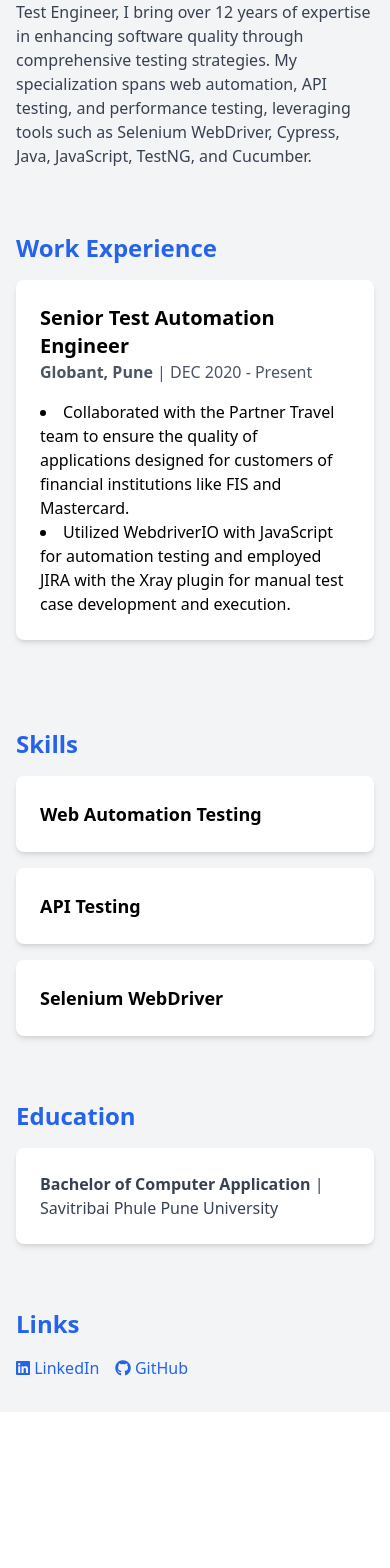
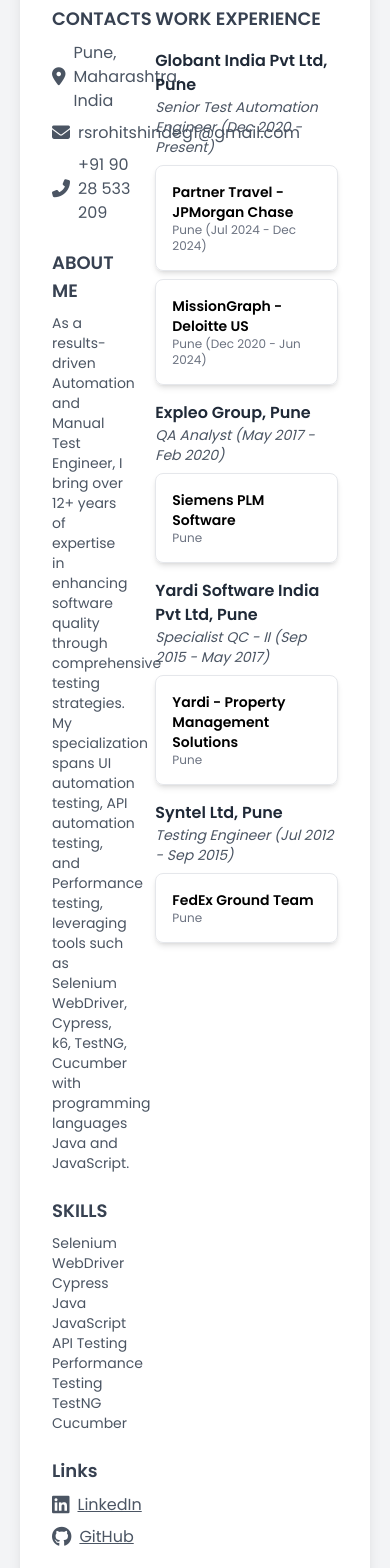
Before and after one commit to rsrohit/resume-rohit-shinde, a Vue app: page / in a window 390 px wide. Shown: the part 220-1788 px from the top of the page. Before the commit the page ends 1632 px from the top, so only its background shows below. Built offline with nearby package versions, Linux system fonts and the light colour scheme.

Commit message:
Updated the page with new styles and data for multiple experiences

```diff
--- a/src/App.vue
+++ b/src/App.vue
@@ -1,79 +1,163 @@
 <template>
-  <div class="font-sans bg-gray-100">
-    <!-- Header Section -->
-    <header class="bg-blue-600 text-white py-6 text-center">
-      <h1 class="text-4xl font-bold">Rohit Shinde</h1>
-      <p class="text-xl">Senior Test Automation Engineer</p>
+  <div class="min-h-screen bg-gray-100 flex justify-center py-10 px-5">
+    <div class="max-w-4xl w-full bg-white shadow-lg rounded-lg p-8">
+      <header class="text-left border-b pb-6">
+        <h1 class="text-4xl font-bold text-gray-900">ROHIT SHINDE</h1>
+        <p class="text-lg text-gray-600 mt-2">SENIOR TEST AUTOMATION ENGINEER</p>
       </header>
 
-    <!-- About Me Section -->
-    <section class="container mx-auto px-4 py-8">
-      <h2 class="text-2xl font-bold text-blue-600 mb-4">About Me</h2>
-      <p class="text-gray-700">
-        As a results-driven Automation and Manual Test Engineer, I bring over 12 years of expertise in enhancing software quality through comprehensive testing strategies. My specialization spans web automation, API testing, and performance testing, leveraging tools such as Selenium WebDriver, Cypress, Java, JavaScript, TestNG, and Cucumber.
+      <div class="grid grid-cols-3 gap-6 mt-6">
+        <!-- Left Column -->
+        <div class="col-span-1 space-y-6">
+          <section>
+            <h2 class="text-lg font-semibold text-gray-700">CONTACTS</h2>
+            <div class="mt-2 space-y-2">
+              <div class="flex items-center text-gray-600">
+                <i class="fas fa-map-marker-alt text-lg mr-2"></i>
+                <span>Pune, Maharashtra, India</span>
+              </div>
+              <div class="flex items-center text-gray-600">
+                <i class="fas fa-envelope text-lg mr-2"></i>
+                <span>rsrohitshindeg1@gmail.com</span>
+              </div>
+              <div class="flex items-center text-gray-600">
+                <i class="fas fa-phone-alt text-lg mr-2"></i>
+                <span>+91 90 28 533 209</span>
+              </div>
+            </div>
+          </section>
+
+          <section>
+            <h2 class="text-lg font-semibold text-gray-700">ABOUT ME</h2>
+            <p class="text-gray-600 mt-2 text-sm">
+              As a results-driven Automation and Manual Test Engineer, I bring over 12+ years of expertise in enhancing
+              software quality through comprehensive testing strategies. My specialization spans UI automation testing,
+              API automation testing, and Performance testing, leveraging tools such as Selenium WebDriver, Cypress, k6,
+              TestNG, Cucumber with programming languages Java and JavaScript.
             </p>
           </section>
 
-    <!-- Work Experience Section -->
-    <section class="container mx-auto px-4 py-8">
-      <h2 class="text-2xl font-bold text-blue-600 mb-4">Work Experience</h2>
-      <div class="bg-white shadow-md rounded-lg p-6 mb-6">
-        <h3 class="text-xl font-semibold">Senior Test Automation Engineer</h3>
-        <p class="text-gray-600"><strong>Globant, Pune</strong> | DEC 2020 - Present</p>
-        <ul class="list-disc list-inside mt-4">
-          <li>Collaborated with the Partner Travel team to ensure the quality of applications designed for customers of financial institutions like FIS and Mastercard.</li>
-          <li>Utilized WebdriverIO with JavaScript for automation testing and employed JIRA with the Xray plugin for manual test case development and execution.</li>
-        </ul>
-      </div>
-      <!-- Add more job entries here -->
-    </section>
-
-    <!-- Skills Section -->
-    <section class="container mx-auto px-4 py-8">
-      <h2 class="text-2xl font-bold text-blue-600 mb-4">Skills</h2>
-      <div class="grid grid-cols-1 md:grid-cols-2 lg:grid-cols-3 gap-4">
-        <div class="bg-white shadow-md rounded-lg p-6">
-          <h3 class="text-lg font-semibold">Web Automation Testing</h3>
-        </div>
-        <div class="bg-white shadow-md rounded-lg p-6">
-          <h3 class="text-lg font-semibold">API Testing</h3>
-        </div>
-        <div class="bg-white shadow-md rounded-lg p-6">
-          <h3 class="text-lg font-semibold">Selenium WebDriver</h3>
-        </div>
-        <!-- Add more skills here -->
+          <section>
+            <h2 class="text-lg font-semibold text-gray-700">SKILLS</h2>
+            <div class="mt-2">
+              <p class="text-gray-600 text-sm">Selenium WebDriver</p>
+              <p class="text-gray-600 text-sm">Cypress</p>
+              <p class="text-gray-600 text-sm">Java</p>
+              <p class="text-gray-600 text-sm">JavaScript</p>
+              <p class="text-gray-600 text-sm">API Testing</p>
+              <p class="text-gray-600 text-sm">Performance Testing</p>
+              <p class="text-gray-600 text-sm">TestNG</p>
+              <p class="text-gray-600 text-sm">Cucumber</p>
             </div>
           </section>
 
-    <!-- Education Section -->
-    <section class="container mx-auto px-4 py-8">
-      <h2 class="text-2xl font-bold text-blue-600 mb-4">Education</h2>
-      <div class="bg-white shadow-md rounded-lg p-6">
-        <p class="text-gray-700"><strong>Bachelor of Computer Application</strong> | Savitribai Phule Pune University</p>
-      </div>
-    </section>
-
-    <!-- Links Section -->
-    <section class="container mx-auto px-4 py-8">
-      <h2 class="text-2xl font-bold text-blue-600 mb-4">Links</h2>
-      <div class="flex space-x-4">
-        <a href="https://linkedin.com/in/rohit-shinde-498a05a7" target="_blank" class="text-blue-600 hover:underline">
-          <i class="fab fa-linkedin"></i> LinkedIn
+          <section>
+            <h2 class="text-lg font-semibold text-gray-700">Links</h2>
+            <div class="mt-2 space-y-2">
+              <a href="https://linkedin.com/in/rohit-shinde-498a05a7" target="_blank"
+                class="flex items-center text-gray-600 hover:text-blue-600 transition duration-300">
+                <i class="fab fa-linkedin text-xl mr-2"></i>
+                <span class="underline">LinkedIn</span>
               </a>
-        <a href="https://github.com/rsrohit" target="_blank" class="text-blue-600 hover:underline">
-          <i class="fab fa-github"></i> GitHub
+              <a href="https://github.com/rsrohit" target="_blank"
+                class="flex items-center text-gray-600 hover:text-gray-900 transition duration-300">
+                <i class="fab fa-github text-xl mr-2"></i>
+                <span class="underline">GitHub</span>
               </a>
             </div>
           </section>
         </div>
+
+        <!-- Right Column -->
+        <div class="col-span-2">
+          <section>
+            <h2 class="text-lg font-semibold text-gray-700">WORK EXPERIENCE</h2>
+
+            <div v-if="isLoading" class="flex justify-center mt-4">
+              <span class="text-gray-500 text-sm">Loading experience...</span>
+            </div>
+
+            <div v-else class="mt-4 space-y-4">
+              <div v-for="company in workExperience" :key="company.id">
+                <h3 class="text-md font-semibold text-gray-800">{{ company.name }}</h3>
+                <p class="text-sm text-gray-600 italic">{{ company.position }} ({{ company.period }})</p>
+                <div v-for="project in company.projects" :key="project.project" @click="openModal(project)"
+                  class="cursor-pointer p-4 border rounded-lg shadow-md hover:shadow-lg hover:bg-gray-50 transition mt-2">
+                  <p class="text-sm font-semibold">{{ project.project }}</p>
+                  <p class="text-xs text-gray-500">{{ project.location }}</p>
+                </div>
+              </div>
+            </div>
+          </section>
+        </div>
+      </div>
+    </div>
+
+    <!-- Modal for Work Experience Details -->
+    <div v-if="showModal" class="fixed inset-0 flex items-center justify-center bg-gray-900 bg-opacity-50">
+      <div class="bg-white w-3/4 max-w-lg rounded-lg p-6 shadow-lg max-h-[80vh] overflow-y-auto relative">
+        <button @click="closeModal" class="absolute top-4 right-4 text-gray-600" aria-label="Close Modal">✖</button>
+        <h2 class="text-xl font-bold text-gray-900 text-center">{{ selectedExperience.project }}</h2>
+        <p class="text-gray-600 text-sm text-center">{{ selectedExperience.location }}</p>
+        <div class="mt-4">
+          <ul class="list-disc text-gray-600 text-sm mt-2 ml-4">
+            <li v-for="point in selectedExperience.details" :key="point">{{ point }}</li>
+          </ul>
+          <h3 class="text-md font-semibold text-gray-800 mt-4">Skills Used</h3>
+          <p class="text-gray-600 text-sm">{{ selectedExperience.skills }}</p>
+        </div>
+      </div>
+    </div>
+  </div>
 </template>
 
 <script>
+import experienceData from "@/experienceData.js";
+
 export default {
-  name: 'App',
+  name: "ResumePage",
+  data() {
+    return {
+      showModal: false,
+      selectedExperience: {},
+      workExperience: [], // Empty initially
+      isLoading: true
+    };
+  },
+  mounted() {
+    // Simulating an API request with a delay
+    setTimeout(() => {
+      this.workExperience = experienceData;
+      this.isLoading = false;
+    }, 1000);
+  },
+  methods: {
+    openModal(company) {
+      this.selectedExperience = company;
+      this.showModal = true;
+    },
+    closeModal() {
+      this.showModal = false;
     }
+  }
+};
 </script>
 
+
 <style>
-/* Add custom styles if needed */
+@import url('https://fonts.googleapis.com/css2?family=Poppins:wght@300;400;600&display=swap');
+
+body {
+  font-family: 'Poppins', sans-serif;
+}
+
+.fade-enter-active,
+.fade-leave-active {
+  transition: opacity 0.3s;
+}
+
+.fade-enter,
+.fade-leave-to {
+  opacity: 0;
+}
 </style>
--- /dev/null
+++ b/src/experienceData.js
@@ -0,0 +1,96 @@
+// src/experienceData.js
+export default [
+    {
+        id: "globant",
+        name: "Globant India Pvt Ltd, Pune",
+        position: "Senior Test Automation Engineer",
+        period: "Dec 2020 - Present",
+        projects: [
+            {
+                project: "Partner Travel - JPMorgan Chase",
+                location: "Pune (Jul 2024 - Dec 2024)",
+                details: [
+                    "Ensured quality for Partner Travel applications supporting financial institutions like FIS and Mastercard.",
+                    "Used WebdriverIO with JavaScript for automation testing.",
+                    "Developed test plans and executed manual/automated testing.",
+                    "Maintained test documentation in JIRA and Confluence."
+                ],
+                skills: "WebdriverIO, JavaScript, JIRA, Xray, Confluence"
+            },
+            {
+                project: "MissionGraph - Deloitte US",
+                location: "Pune (Dec 2020 - Jun 2024)",
+                details: [
+                    "Led the QA efforts on the MissionGraph project, a robust big data ingestion and analytics platform developed for Deloitte.",
+                    "Spearheaded the implementation of automated software testing solutions, boosting test coverage by over 300% and elevating automated vs. manual coverage from 13% to 63%.",
+                    "Developed and maintained a suite of end-to-end (E2E) and API integration tests using the Cypress.io framework, ensuring comprehensive validation of platform functionality and interactions.",
+                    "Established seamless API integration with Cypress.io, GitHub, and Microsoft Teams, enabling immediate test result notifications and comments on Teams channels.",
+                    "Devised robust workflows utilizing GitHub Actions for SonarQube analysis and code coverage assessment across NodeJS, Python, and Java projects.",
+                    "Implemented hourly health check test runs to proactively monitor the health of staging, production environments, and the development environment data pipeline, enabling timely alerts and prompt corrective actions.",
+                    "Automated scripted load tests using Jenkins and K6, enhancing load testing efficiency and accuracy.",
+                    "Conducted comprehensive automated accessibility testing with the Cypress framework and the Cypress-axe plugin, ensuring compliance with accessibility standards and providing an inclusive user experience.",
+                    "Provided dynamic leadership by leading weekly QE meetings, crafting a comprehensive test automation strategy and roadmap, managing work items within JIRA, offering technical mentorship, and driving continuous quality engineering enhancements.",
+                    "Pioneered quality engineering processes that embraced a shift-left, agile approach, focusing on robust automated test coverage and introducing automated quality gates."
+                ],
+                skills: "Cypress.io, GitHub Actions, Jenkins, K6, SonarQube, Python, Java, JavaScript"
+            }
+        ]
+    },
+    {
+        id: "expleo",
+        name: "Expleo Group, Pune",
+        position: "QA Analyst",
+        period: "May 2017 - Feb 2020",
+        projects: [
+            {
+                project: "Siemens PLM Software",
+                location: "Pune",
+                details: [
+                    "Worked on manual and automation testing for Manufacturing Clients.",
+                    "Developed automation scripts using Selenium and Java.",
+                    "Implemented automated test cases using UFT for java based windows application.",
+                    "Worked closely with development teams to resolve defects."
+                ],
+                skills: "Selenium, Java, JMeter, Manual Testing, UFT, Polarion"
+            }
+        ]
+    },
+    {
+        id: "yardi",
+        name: "Yardi Software India Pvt Ltd, Pune",
+        position: "Specialist QC - II",
+        period: "Sep 2015 - May 2017",
+        projects: [
+            {
+                project: "Yardi - Property Management Solutions",
+                location: "Pune",
+                details: [
+                    "Tested property management applications for global clients.",
+                    "Developed test cases and executed automation using TestNG.",
+                    "Performed API testing using Postman and RestAssured.",
+                    "Collaborated with US-based clients for requirement analysis."
+                ],
+                skills: "TestNG, Postman, RestAssured, Selenium"
+            }
+        ]
+    },
+    {
+        id: "syntel",
+        name: "Syntel Ltd, Pune",
+        position: "Testing Engineer",
+        period: "Jul 2012 - Sep 2015",
+        projects: [
+            {
+                project: "FedEx Ground Team",
+                location: "Pune",
+                details: [
+                    "Worked on Logistics and Shipping processing systems of FedEx.",
+                    "Developed automated scripts using QTP/UFT.",
+                    "Executed regression testing and defect tracking in HP ALM.",
+                    "Ensured compliance with healthcare industry standards."
+                ],
+                skills: "QTP/UFT, HP ALM, Regression Testing"
+            }
+        ]
+    }
+];
```
Lines whose indentation alone changed are shown as unchanged.
